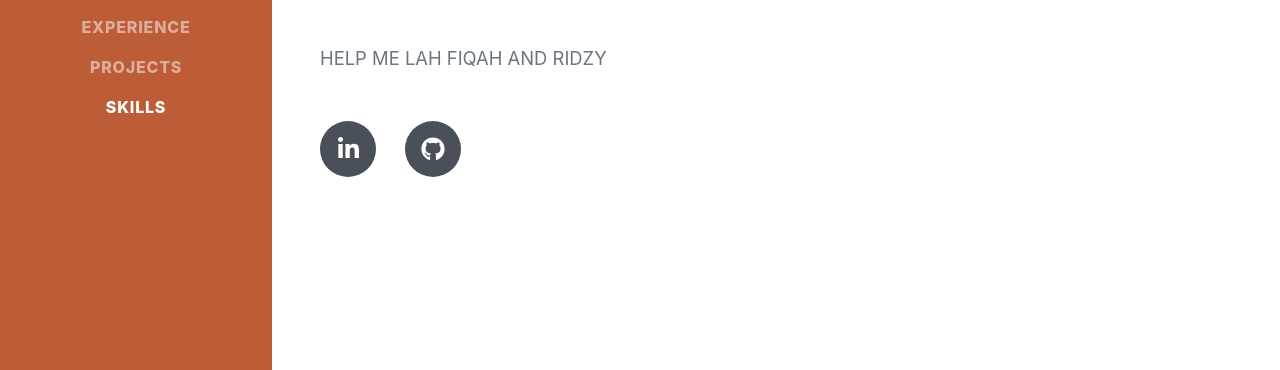
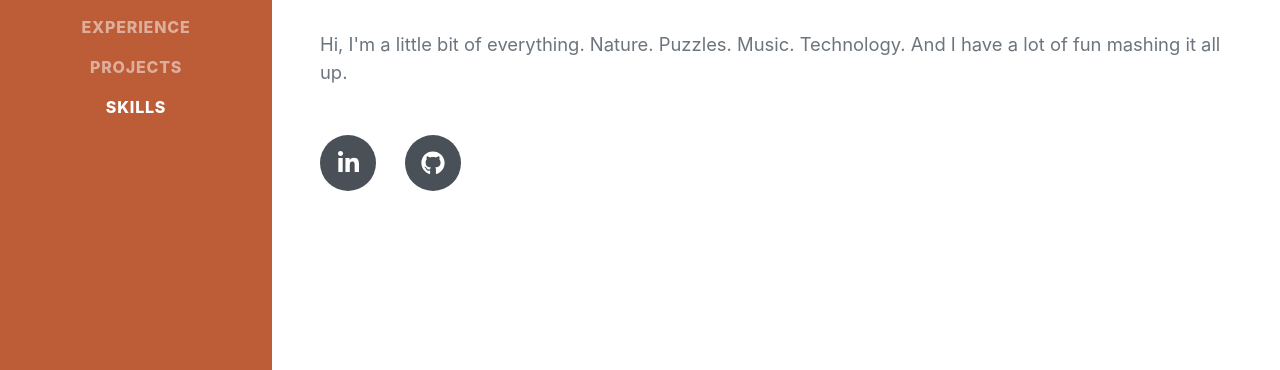
Before and after one commit to cocotums/portfolio, a plain HTML site: page index.html in a window 1280 px wide. Shown: the part 427-797 px from the top of the page. Drawn offline with nearby package versions, Linux system fonts and the light colour scheme; a web font is replaced by a local one.

Commit message:
updated About Me

```diff
--- a/index.html
+++ b/index.html
@@ -63,7 +63,7 @@
                     <a href="mailto:name@email.com">pastitumbuck@gmail.com</a>
                 </div>
                 <p class="lead mb-5">
-                    HELP ME LAH FIQAH AND RIDZY
+                    Hi, I'm a little bit of everything. Nature. Puzzles. Music. Technology. And I have a lot of fun mashing it all up.
                 </p>
                 <div class="social-icons">
                     <a class="social-icon" href="https://www.linkedin.com/in/pastiriatumbuck/"><i class="fab fa-linkedin-in"></i
```
